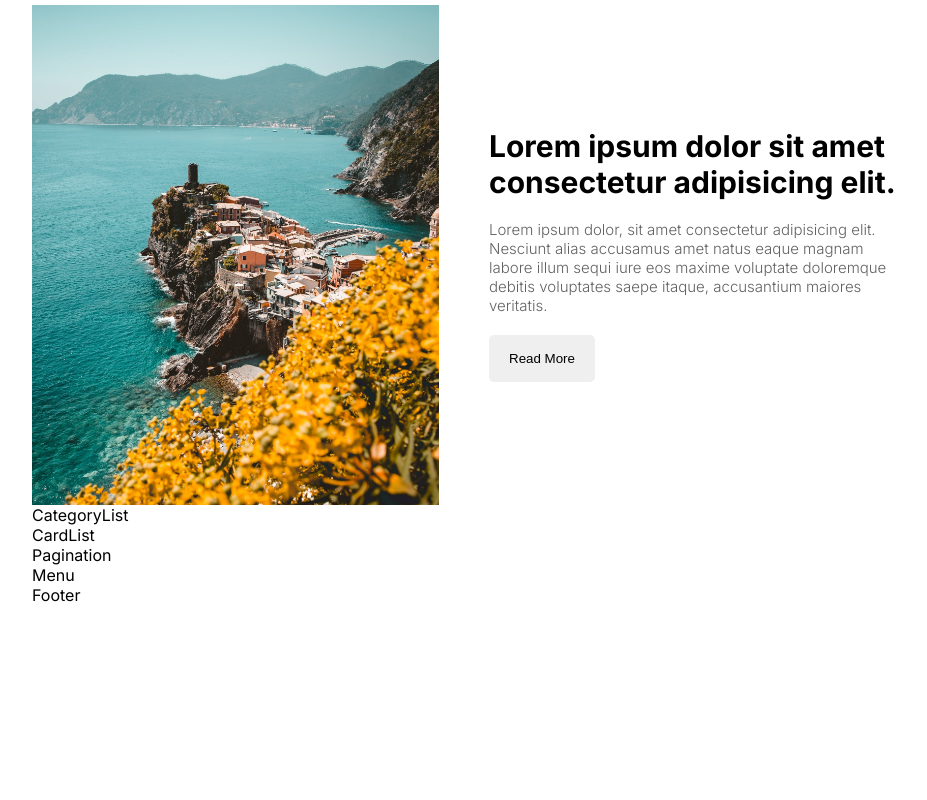
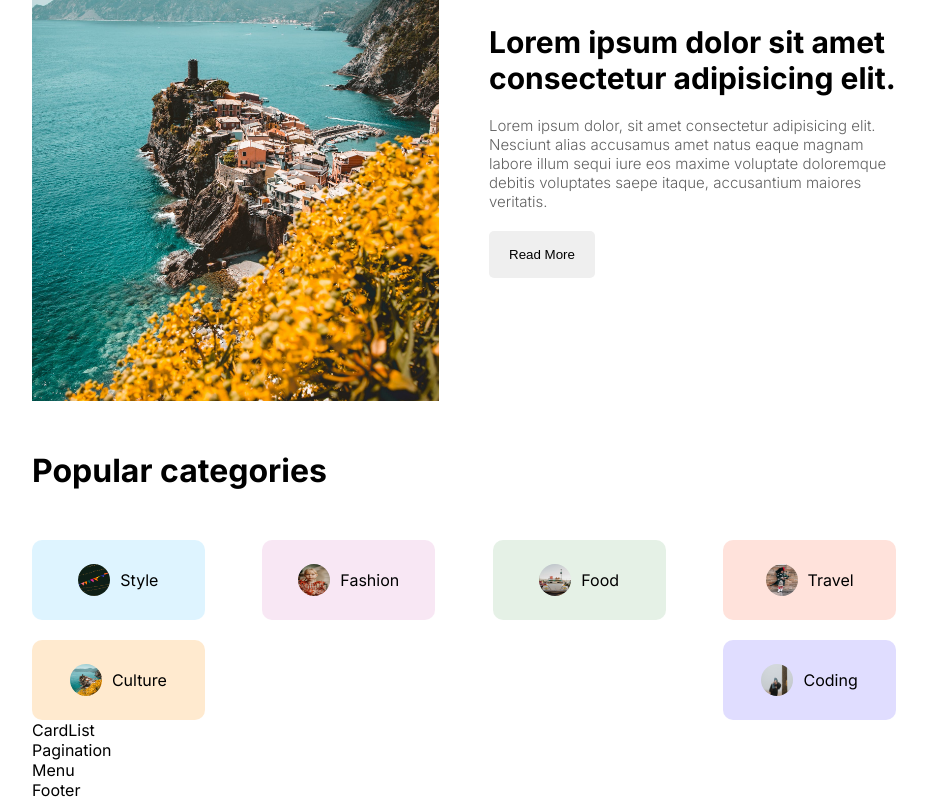
Before and after one commit to ankush0939/Blog-Application, a Next.js app: page / in a window 1280 px wide. Shown: the part 425-1225 px from the top of the page, without its empty margins (176-1103 px from the left). Before the commit the page ends 1030 px from the top, so only its background shows below. Built offline with nearby package versions, Linux system fonts and the light colour scheme.

Commit message:
category list

```diff
--- a/src/components/categoryList/CategoryList.jsx
+++ b/src/components/categoryList/CategoryList.jsx
@@ -1,8 +1,94 @@
-import react from 'react'
-import styles from "./categorylist.module.css"
+import react from 'react';
+import styles from './categorylist.module.css';
+import Link from 'next/link';
+import Image from 'next/image';
 
 const CategoryList = () => {
-	return <div className={styles.container}>CategoryList</div>;
+	return (
+		<div className={styles.container}>
+			<h1 className={styles.title}>Popular categories</h1>
+			<div className={styles.categories}>
+				<Link
+					href="/blog?cat=style"
+					className={`${styles.category} ${styles.style}`}
+				>
+					<Image
+						src="/style.png"
+						alt=""
+						width={32}
+						height={32}
+						className={styles.image}
+					/>
+					Style
+				</Link>
+				<Link
+					href="/blog?cat=fashion"
+					className={`${styles.category} ${styles.fashion}`}
+				>
+					<Image
+						src="/fashion.png"
+						alt=""
+						width={32}
+						height={32}
+						className={styles.image}
+					/>
+					Fashion
+				</Link>
+				<Link
+					href="/blog?cat=food"
+					className={`${styles.category} ${styles.food}`}
+				>
+					<Image
+						src="/food.png"
+						alt=""
+						width={32}
+						height={32}
+						className={styles.image}
+					/>
+					Food
+				</Link>
+				<Link
+					href="/blog?cat=travel"
+					className={`${styles.category} ${styles.travel}`}
+				>
+					<Image
+						src="/travel.png"
+						alt=""
+						width={32}
+						height={32}
+						className={styles.image}
+					/>
+					Travel
+				</Link>
+				<Link
+					href="/blog?cat=culture"
+					className={`${styles.category} ${styles.culture}`}
+				>
+					<Image
+						src="/culture.png"
+						alt=""
+						width={32}
+						height={32}
+						className={styles.image}
+					/>
+					Culture
+				</Link>
+				<Link
+					href="/blog?cat=coding"
+					className={`${styles.category} ${styles.coding}`}
+				>
+					<Image
+						src="/coding.png"
+						alt=""
+						width={32}
+						height={32}
+						className={styles.image}
+					/>
+					Coding
+				</Link>
+			</div>
+		</div>
+	);
 };
 
 export default CategoryList;
--- a/src/components/categoryList/categorylist.module.css
+++ b/src/components/categoryList/categorylist.module.css
@@ -1,3 +1,76 @@
 .container{
 
 }
+
+.title{
+    margin: 50px 0px;
+}
+
+.categories{
+    display: flex;
+    flex-wrap: wrap;
+    justify-content: space-between;
+    gap: 20px;
+}
+
+.category{
+    display: flex;
+    align-items: center;
+    gap: 10px;
+    width: 15%;
+    height: 80px;
+    justify-content: center;
+    border-radius: 10px;
+}
+
+.category.style{
+    background-color: #57c4ff31;
+}
+
+.category.fashion{
+    background-color: #da85c731;
+}
+
+.category.food{
+    background-color: #7fb88133;
+}
+
+.category.travel{
+    background-color: #ff795736;
+}
+
+.category.culture{
+    background-color: #ffb04f45;
+}
+
+.category.coding{
+    background-color: #5e4fff31;
+}
+
+.image{
+    border-radius: 50%;
+}
+
+@media screen and (max-width: 1280px) {
+    .category{
+        width: 20%;
+    }
+}
+
+@media screen and (max-width: 1024px) {
+    .category{
+        width: 25%;
+    }
+}
+
+@media screen and (max-width: 768px) {
+    .category{
+        width: 45%;
+    }
+}
+
+@media screen and (max-width: 640px) {
+    .category{
+        width: 100%;
+    }
+}
--- a/src/components/featured/featured.module.css
+++ b/src/components/featured/featured.module.css
@@ -47,3 +47,43 @@
     border-radius: 5px;
     width: max-content;
 }
+
+@media screen and (max-width: 1280px) {
+    .title {
+        font-size: 56px;
+    }
+}
+
+@media screen and (max-width: 1024px) {
+    .title{
+        font-size: 48px;
+    }
+
+    .imageContainer{
+        display: none;
+    }
+}
+
+@media screen and (max-width: 768px) {
+    .title{
+        font-size: 36px;
+    }
+
+    .postTitle{
+        font-size: 26px;
+    }
+}
+
+@media screen and (max-width: 640px) {
+    .title{
+        font-size: 24px;
+    }
+
+    .postTitle{
+        font-size: 18px;
+    }
+
+    .postDescription{
+        font-size: 12px;
+    }
+}
--- a/src/components/navbar/Navbar.jsx
+++ b/src/components/navbar/Navbar.jsx
@@ -13,14 +13,20 @@
 					<Image src="/instagram.png" alt="instagram" width={24} height={24} />
 					<Image src="/twitter.png" alt="twitter" width={24} height={24} />
 				</div>
-				<div className={styles.logo}>Writers Paradice</div>
+				<div className={styles.logo}>QuillSnap</div>
 				<div className={styles.links}>
-					<ThemeToggle/>
-					<Link href="/" className={styles.link}>Homepage</Link>
-					<Link href="/" className={styles.link}>Contact</Link>
-				    <Link href="/" className={styles.link}>About</Link>
-					<AuthLinks/>
-                </div>
+					<ThemeToggle />
+					<Link href="/" className={styles.link}>
+						Homepage
+					</Link>
+					<Link href="/" className={styles.link}>
+						Contact
+					</Link>
+					<Link href="/" className={styles.link}>
+						About
+					</Link>
+					<AuthLinks />
+				</div>
 			</div>
 		);
 }
```
